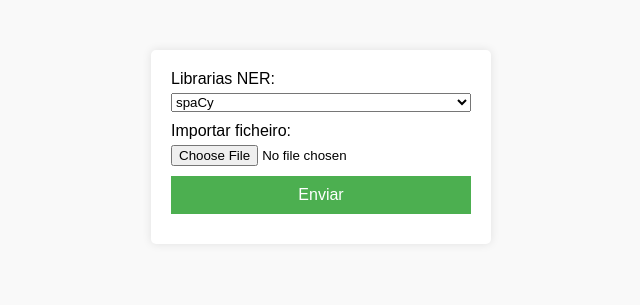
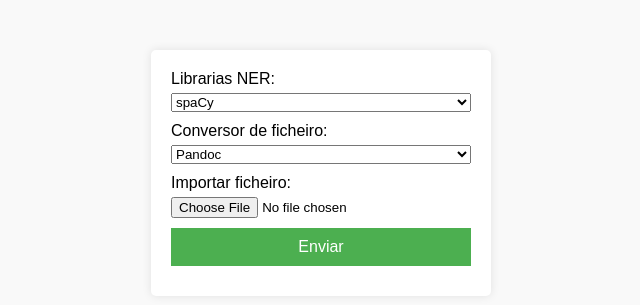
Before and after one commit to zarcaxm/PersonAware, a FastAPI app: page / in a window 1280 px wide. Shown: the top 305 px of the page, without its empty margins (319-959 px from the left). Run offline with FastAPI, Linux system fonts and the light colour scheme.

Commit message:
feature: file conversion lib calibre

```diff
--- a/backend/app/routes/file_upload.py
+++ b/backend/app/routes/file_upload.py
@@ -5,10 +5,27 @@ from starlette.requests import Request
 from app.models import spacy_model, nltk_model, hft_model
 import pypandoc
 import time
+import subprocess
 
 router = APIRouter()
 
 templates = Jinja2Templates(directory="app/templates")
+
+
+def convert_with_calibre(input_file: str, output_file: str) -> None:
+    """
+    Conversão de ficheiro para plain text através de Calibre's ebook-convert tool.
+    """
+    command = ["ebook-convert", input_file, output_file]
+    subprocess.run(command, check=True)
+
+
+def convert_with_pandoc(input_file: str, output_file: str) -> None:
+    """
+    Conversão de ficheiro para plain text através de Pandoc.
+    """
+    import pypandoc
+    pypandoc.convert_file(input_file, 'plain', outputfile=output_file)
 
 
 @router.post("/uploadfile/")
--- a/backend/app/templates/form.html
+++ b/backend/app/templates/form.html
@@ -62,6 +62,11 @@
             <option value="NLTK">NLTK</option>
             <option value="HFT">HFT</option>
         </select>
+        <label for="converter">Conversor de ficheiro:</label>
+        <select name="converter" id="converter" required>
+            <option value="pandoc">Pandoc</option>
+            <option value="calibre">Calibre</option>
+        </select>
         <label for="file">Importar ficheiro:</label>
         <input name="file" id="file" type="file" required>
         <input type="submit" value="Enviar">
```
Also changed, not shown: backend/requirements.txt (+8 -0 lines), README.md.
